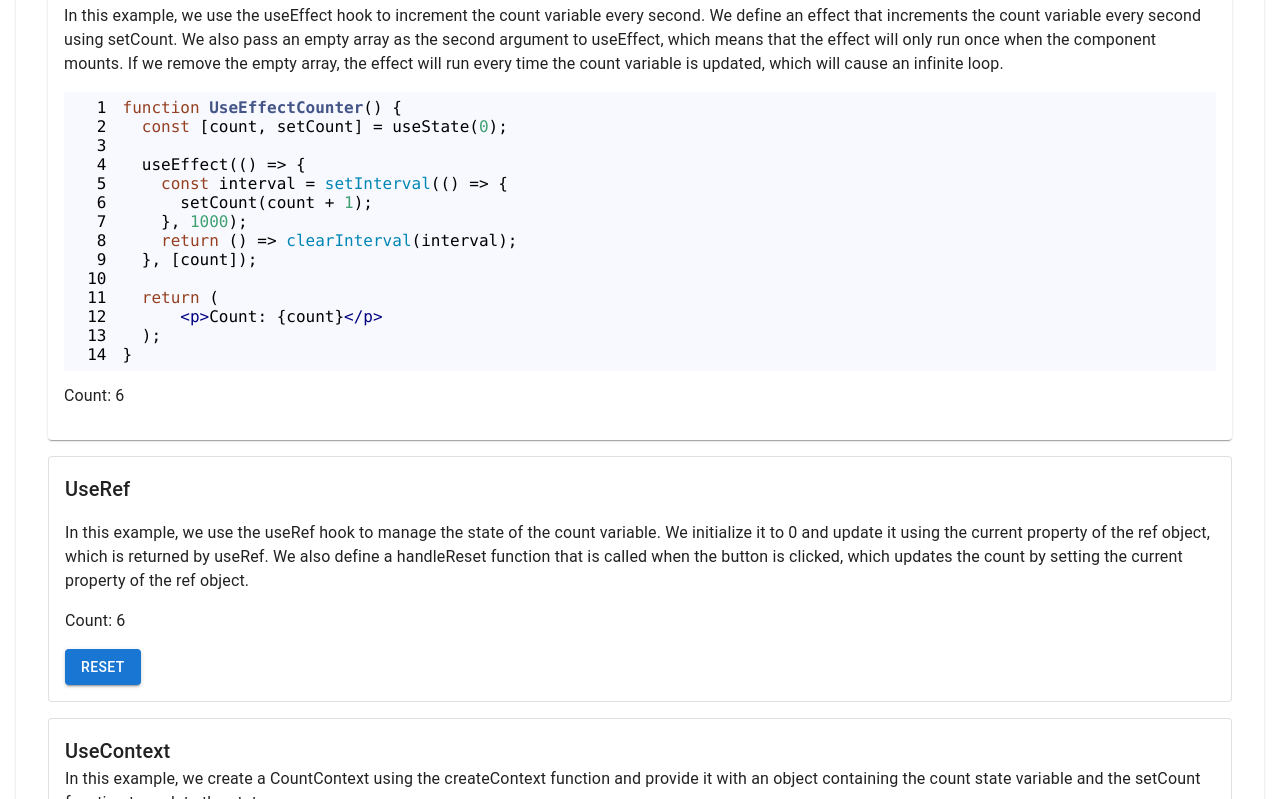
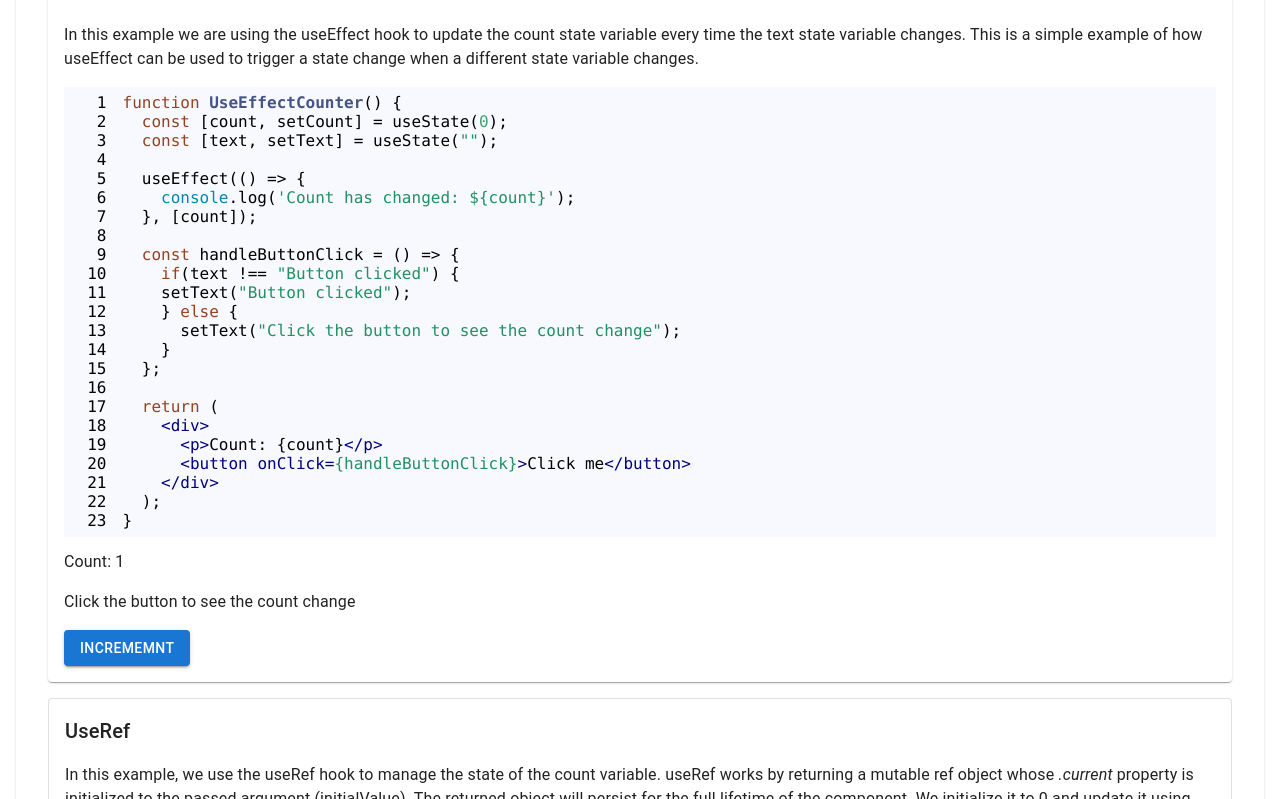
Before and after one commit to papercircuit/increment-counter-using-react-hooks, a React (Create React App) app: page / in a window 1280 px wide. Shown: the part 1001-1800 px from the top of the page. Built offline with nearby package versions, Linux system fonts and the light colour scheme.

Commit message:
useEffect code updated to be more explicity about useEffect

```diff
--- a/src/examples/UseEffect.js
+++ b/src/examples/UseEffect.js
@@ -2,32 +2,52 @@ import React, { useState, useEffect } from 'react';
 import Typography from '@mui/material/Typography';
 import Card from '@mui/material/Card';
 import SyntaxHighlighter from 'react-syntax-highlighter/';
+import Button from '@mui/material/Button';
 import { docco } from 'react-syntax-highlighter/dist/esm/styles/hljs';
 
-const code = `function UseEffectCounter() {
+const code =
+  `function UseEffectCounter() {
   const [count, setCount] = useState(0);
+  const [text, setText] = useState("");
 
   useEffect(() => {
-    const interval = setInterval(() => {
-      setCount(count + 1);
-    }, 1000);
-    return () => clearInterval(interval);
+    console.log('Count has changed: \${count}');
   }, [count]);
 
+  const handleButtonClick = () => {
+    if(text !== "Button clicked") {
+    setText("Button clicked");
+    } else {
+      setText("Click the button to see the count change");
+    }
+  };
+
   return (
+    <div>
       <p>Count: {count}</p>
+      <button onClick={handleButtonClick}>Click me</button>
+    </div>
   );
 }`
 
 function UseEffectExample() {
   const [count, setCount] = useState(0);
+  const [text, setText] = useState("Click the button to see the count change");
+
+  const handleButtonClick = () => {
+    if (text !== "Button clicked") {
+      setText("Button clicked");
+    } else {
+      setText("Click the button to see the count change");
+    }
+  };
 
   useEffect(() => {
-    const interval = setInterval(() => {
-      setCount(count + 1);
-    }, 1000);
-    return () => clearInterval(interval);
-  }, [count]);
+    // this will run every time the text changes and the count will be incremented
+    setCount(count + 1);
+  }, [text]);
+
+
 
   return (
     <React.Fragment>
@@ -35,7 +55,7 @@ function UseEffectExample() {
         p: 2,
         m: 2,
       }}
-      id="useEffect"
+        id="useEffect"
       >
         <Typography
           sx={{
@@ -47,8 +67,7 @@ function UseEffectExample() {
             mb: 2,
           }}
           variant="body1">
-          In this example, we use the useEffect hook to increment the count variable every second. We define an effect that increments the count variable every second using setCount. We also pass an empty array as the second argument to useEffect, which means that the effect will only run once when the component mounts. If we remove the empty array, the effect will run every time the count variable is updated, which will cause an infinite loop.
-
+          In this example we are using the useEffect hook to update the count state variable every time the text state variable changes. This is a simple example of how useEffect can be used to trigger a state change when a different state variable changes.
         </Typography>
         <SyntaxHighlighter language="javascript" style={docco} children={code} showLineNumbers={true} wrapLines={true}>
         </SyntaxHighlighter>
@@ -57,6 +76,12 @@ function UseEffectExample() {
             mb: 2,
           }}
         >Count: {count}</Typography>
+        <Typography
+          sx={{
+            mb: 2,
+          }}
+        >{text}</Typography>
+        <Button variant="contained" onClick={handleButtonClick}>Incrememnt</Button>
       </Card>
 
     </React.Fragment>
--- a/src/examples/UseRef.js
+++ b/src/examples/UseRef.js
@@ -2,6 +2,31 @@ import React, { useState, useRef, useEffect } from 'react';
 import Button from '@mui/material/Button';
 import Typography from '@mui/material/Typography';
 import Card from '@mui/material/Card';
+import SyntaxHighlighter from 'react-syntax-highlighter/';
+import { docco } from 'react-syntax-highlighter/dist/esm/styles/hljs';
+
+const code = `function UseRefExample() {
+  const [count, setCount] = useState(0);
+  const countRef = useRef(0);
+
+  useEffect(() => {
+    const interval = setInterval(() => {
+      countRef.current += 1;
+      setCount(countRef.current);
+    }, 1000);
+    return () => clearInterval(interval);
+  }, []);
+
+  const handleReset = () => {
+    countRef.current = 0;
+    setCount(0);
+  };
+
+  return (
+    <p>Count: {count}</p>
+  );
+}`
+
 
 function UseRefExample() {
   const [count, setCount] = useState(0);
@@ -39,8 +64,11 @@ function UseRefExample() {
         }}
 
         variant="body1">
-        In this example, we use the useRef hook to manage the state of the count variable. We initialize it to 0 and update it using the current property of the ref object, which is returned by useRef. We also define a handleReset function that is called when the button is clicked, which updates the count by setting the current property of the ref object.
+        In this example, we use the useRef hook to manage the state of the count variable. useRef works by returning a mutable ref object whose <em>.current </em>property is initialized to the passed argument (initialValue). The returned object will persist for the full lifetime of the component.
+        We initialize it to 0 and update it using the current property of the ref object, which is returned by useRef. We also define a handleReset function that is called when the button is clicked, which updates the count by setting the current property of the ref object.
       </Typography>
+      <SyntaxHighlighter language="javascript" style={docco} children={code} showLineNumbers={true} wrapLines={true}>
+      </SyntaxHighlighter>
       <Typography
         sx={{
           mb: 2,
--- a/src/examples/UseState.js
+++ b/src/examples/UseState.js
@@ -14,6 +14,7 @@ const code = `function UseStateCounter() {
 
   return (
     <p>Count: {count}</p>
+    <button onClick={handleIncrement}>Increment</button>
   );
 }`
 
```
Also changed, not shown: 1 other file (tests, documents, lock files or other folders).
